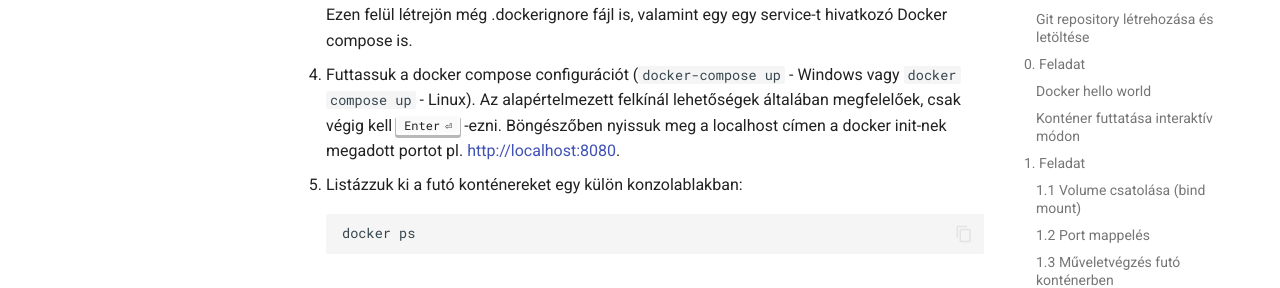
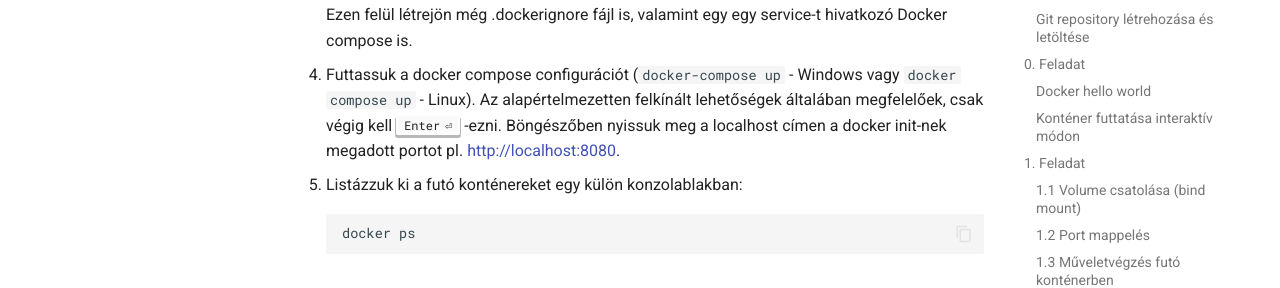
Before and after one commit to bmeviaumb11/skalazhato, an MkDocs documentation site: the page built from docs/homework/01-hw/index.md, in a window 1280 px wide and 900 px high, scrolled down 13788 px. Shown: the part 170-458 px from the top of the window. Built offline with MkDocs 1.6.1 and Material for MkDocs 9.7.7, drawn with Linux system fonts in a browser that asks for light colours; emoji names are drawn with the system emoji font; comment, search, counter and statistics services are not loaded.

Commit message:
Update index.md

```diff
--- a/docs/homework/01-hw/index.md
+++ b/docs/homework/01-hw/index.md
@@ -622,7 +622,7 @@ A `docker init` paranccsal egy megadott technológiához tartozó, docker alapú
 
     Ezen felül létrejön még .dockerignore fájl is, valamint egy egy service-t hivatkozó Docker compose is.
 
-4. Futtassuk a docker compose configurációt (`docker-compose up` - Windows vagy `docker compose up` - Linux). Az alapértelmezett felkínál lehetőségek általában megfelelőek, csak végig kell ++enter++ -ezni. Böngészőben nyissuk meg a localhost címen a docker init-nek megadott portot pl. http://localhost:8080.
+4. Futtassuk a docker compose configurációt (`docker-compose up` - Windows vagy `docker compose up` - Linux). Az alapértelmezetten felkínált lehetőségek általában megfelelőek, csak végig kell ++enter++ -ezni. Böngészőben nyissuk meg a localhost címen a docker init-nek megadott portot pl. http://localhost:8080.
 
 5. Listázzuk ki a futó konténereket egy külön konzolablakban:
 
```
